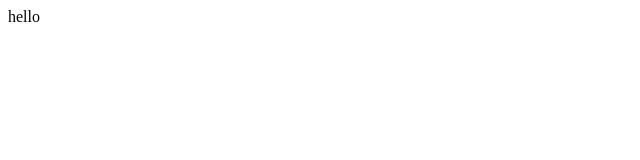
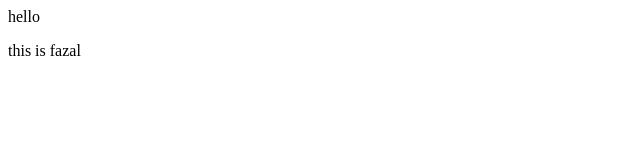
Before and after one commit to Fazal0567/localrepo, a plain HTML site: page index.html in a window 1280 px wide. Shown: the full height of the page, 0-640 px from the left. Drawn offline with Linux system fonts and the light colour scheme.

Commit message:
a new paragraph added

```diff
--- a/index.html
+++ b/index.html
@@ -1 +1,2 @@
 <p>hello </p>
+<p>this is fazal </p>
```
